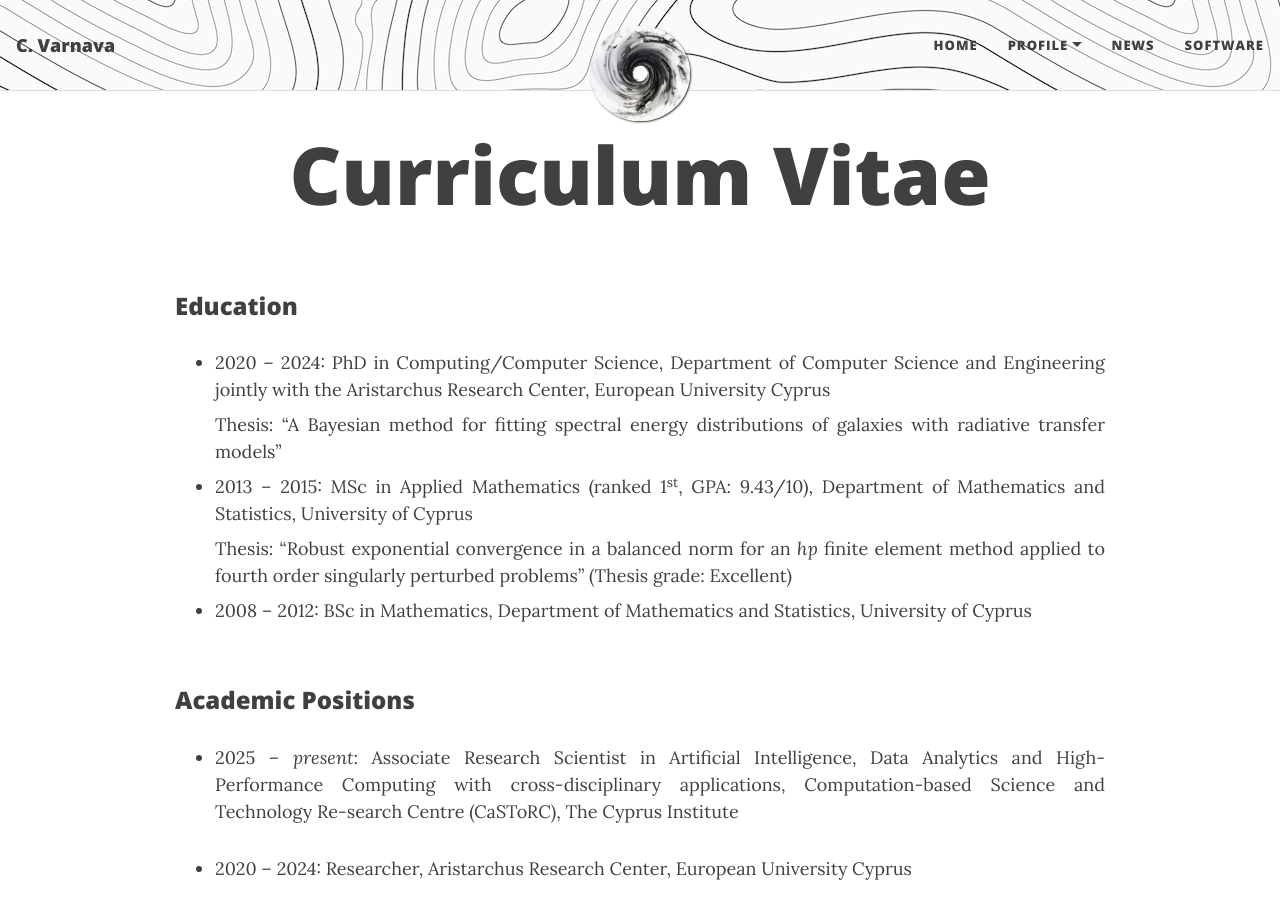
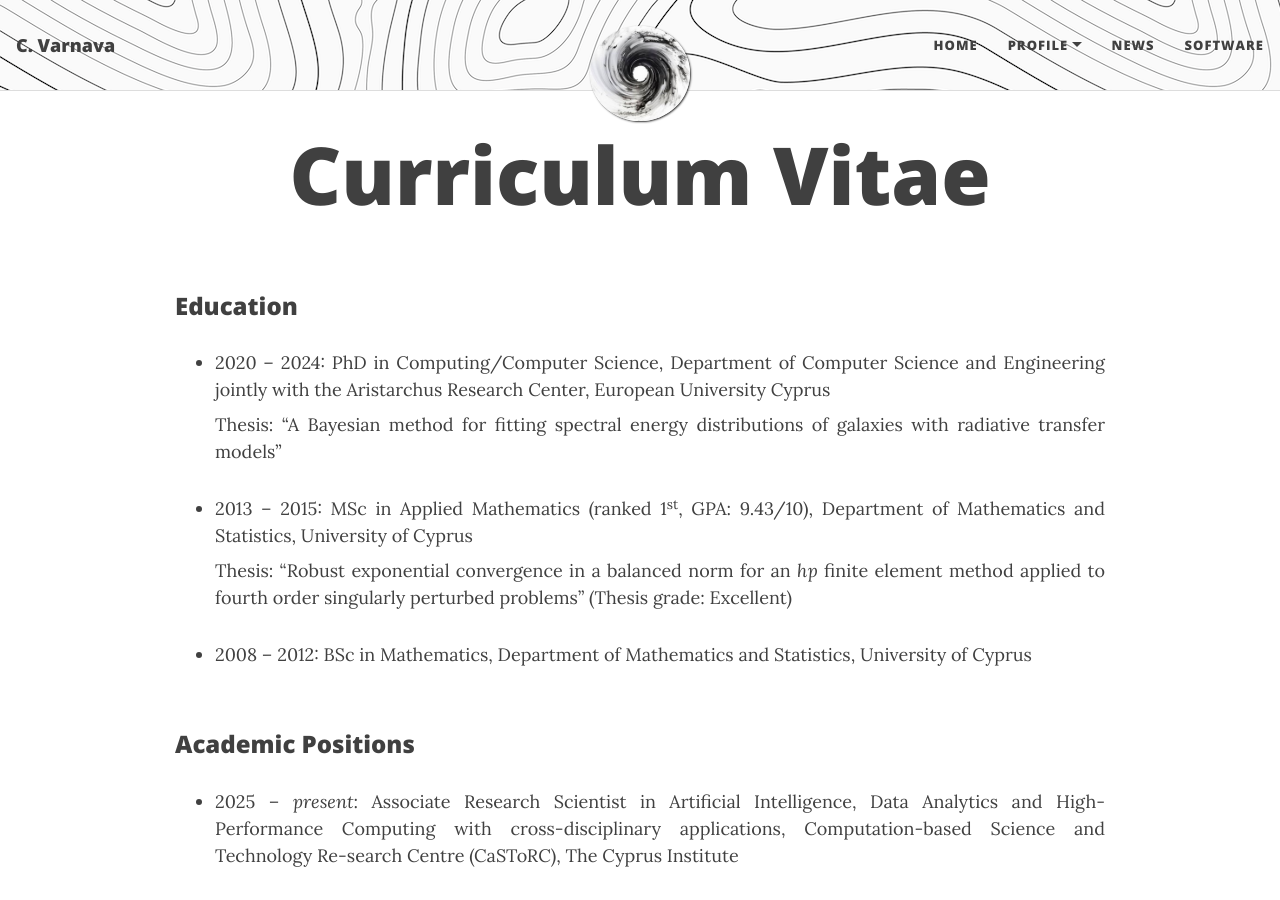
Before and after one commit to ch-var/ch-var.github.io, a Jekyll site: the page built from CV.html, in a window 1280 px wide and 900 px high. Built offline with Jekyll 4.4.1, drawn with Linux system fonts in a browser that asks for light colours; formulas are drawn with MathJax 3.

Commit message:
Update CV.html

```diff
--- a/CV.html
+++ b/CV.html
@@ -25,9 +25,9 @@ mathjax: true
 <p style="font-family: var(--header-font); font-weight: 800; line-height: 1.1; font-size: 1.5rem; margin-top: 1.25rem;">Education</p>
 <ul>
 <li class="responsive-margin" style="margin-bottom: 8px;">2020 – 2024: PhD in Computing/Computer Science, Department of Computer Science and Engineering jointly with the Aristarchus Research Center, European University Cyprus</li>
-<p align='justify' class="responsive-margin" style="margin-top: 0px; margin-bottom: 8px;">Thesis: “A Bayesian method for fitting spectral energy distributions of galaxies with radiative transfer models”</p>
+<p align='justify' class="responsive-margin" style="margin-top: 0px;">Thesis: “A Bayesian method for fitting spectral energy distributions of galaxies with radiative transfer models”</p>
 <li class="responsive-margin" style="margin-bottom: 8px;">2013 – 2015: MSc in Applied Mathematics (ranked 1<sup>st</sup>, GPA: 9.43/10), Department of Mathematics and Statistics, University of Cyprus</li>
-<p align='justify' class="responsive-margin" style="margin-top: 0px; margin-bottom: 8px;">Thesis: “Robust exponential convergence in a balanced norm for an <i>hp</i> finite element method applied to fourth order singularly perturbed problems” (Thesis grade: Excellent)</p>
+<p align='justify' class="responsive-margin" style="margin-top: 0px;">Thesis: “Robust exponential convergence in a balanced norm for an <i>hp</i> finite element method applied to fourth order singularly perturbed problems” (Thesis grade: Excellent)</p>
 <li class="responsive-margin">2008 – 2012: BSc in Mathematics, Department of Mathematics and Statistics, University of Cyprus</li>
 </ul>
 <br>
```
